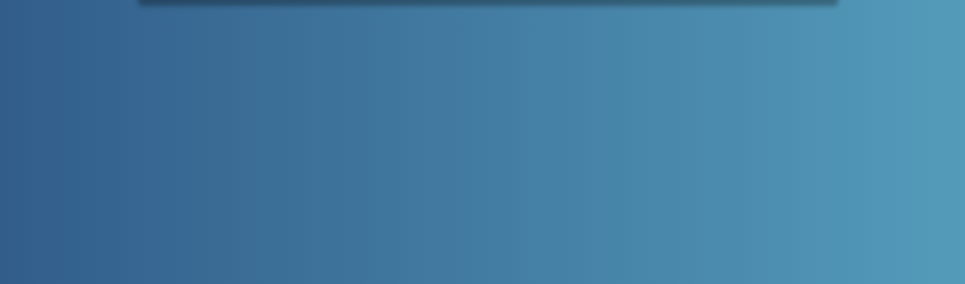
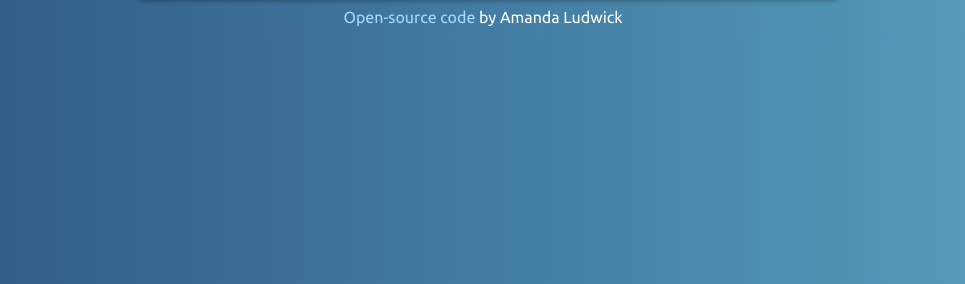
Before and after one commit to amandalynn1204/weather-app, a plain HTML site: page index.html in a window 1280 px wide. Shown: the part 516-800 px from the top of the page, without its empty margins (157-1122 px from the left). Drawn offline with nearby package versions, Linux system fonts and the light colour scheme; no server answers.

Commit message:
added an open-source link in the html

```diff
--- a/index.html
+++ b/index.html
@@ -93,6 +93,14 @@
         </div>
       </div>
     </div>
+    <p>
+      <a
+        href="https://github.com/amandalynn1204/weather-app.git"
+        target="_blank"
+        >Open-source code</a
+      >
+      by Amanda Ludwick
+    </p>
     <script src="src/script.js"></script>
   </body>
 </html>
--- a/src/style.css
+++ b/src/style.css
@@ -27,11 +27,30 @@ ul li {
   font-weight: 500;
 }
 
+p {
+  text-align: center;
+  color: white;
+  margin: 10px;
+}
+
+p a {
+  text-decoration: none;
+  color: rgb(163, 218, 255);
+}
+
+p a:hover {
+  text-decoration: underline;
+}
+
+p a:active {
+  color: rgb(82, 186, 255);
+}
+
 .container {
   background: rgb(30, 30, 30);
   color: white;
   max-width: 700px;
-  margin: 30px auto;
+  margin-top: 25px;
   padding: 25px;
   border-radius: 4px;
   box-shadow: 5px 6px 5px rgba(0, 0, 0, 0.3);
```
